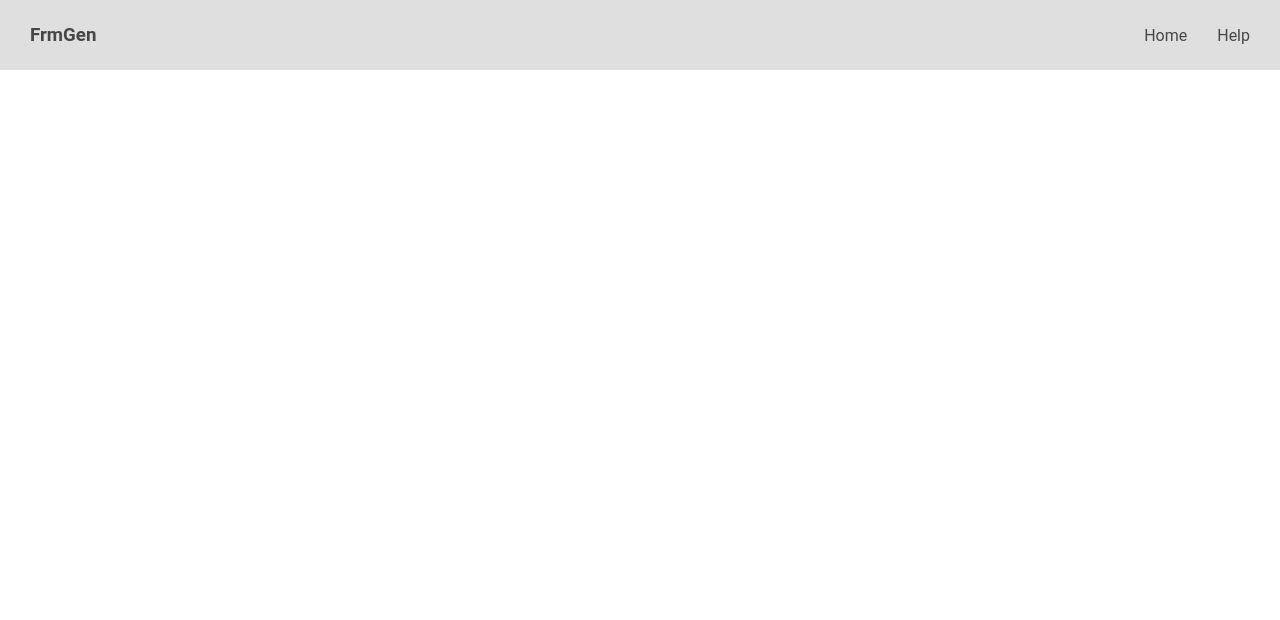
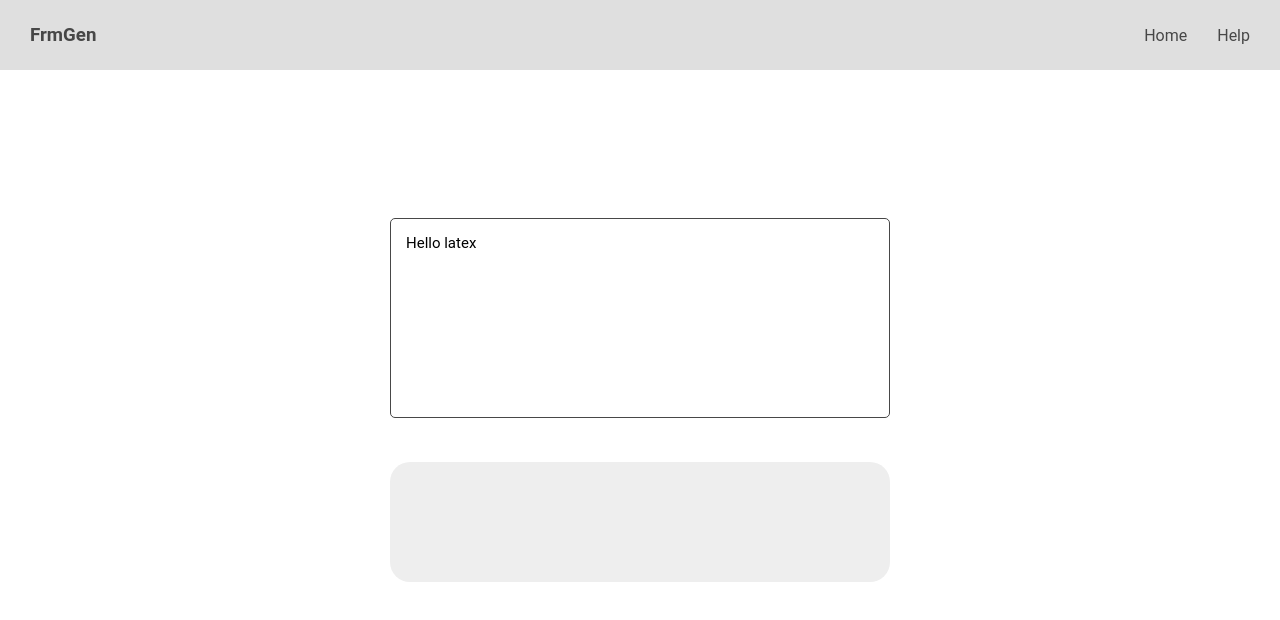
Before and after one commit to Sakamochanq/LaTex-Formula-Generator, a React (Create React App) app: page / in a window 1280 px wide. Shown: the top 620 px of the page. Built offline with nearby package versions, Linux system fonts and the light colour scheme.

Commit message:
feat: Generatorの見た目の完成

```diff
--- a/src/App.css
+++ b/src/App.css
@@ -14,7 +14,6 @@ body {
 
 header {
   display: flex;
-  position: fixed;
   width: 100%;
   height: 70px;
   background-color: rgb(223, 223, 223);
@@ -39,3 +38,32 @@ header {
 .menu-item a:hover {
   color: #686868;
 }
+
+/* Latex Container */
+
+.latex-container {
+  position: absolute;
+  transform: translate(-50%, -50%);
+  top: 50%;
+  left: 50%;
+}
+
+#inputBox {
+  font-family: 'Roboto', sans-serif;
+  font-size: 15px;
+  resize: none;
+  width: 500px;
+  height: 200px;
+  padding: 15px;
+  border: 1px solid #474747;
+  border-radius: 5px;
+}
+
+.previewBox {
+  margin-top: 40px;
+  width: 500px;
+  height: 120px;
+  background-color: #eeeeee;
+  border-radius: 20px;
+  border: #474747 solid 0px;
+}
--- a/src/App.js
+++ b/src/App.js
@@ -1,10 +1,12 @@
 import Header from './components/Header';
+import Generator from './components/Generator';
 import './App.css';
 
 function App() {
   return (
     <div className="App">
       <Header />
+      <Generator />
     </div>
   );
 }
--- /dev/null
+++ b/src/components/Generator.js
@@ -0,0 +1,12 @@
+import React from 'react'
+
+const Generator = () => {
+  return (
+    <div className="latex-container">
+        <textarea id="inputBox" >Hello latex</textarea>
+        <div className="previewBox"></div>
+    </div>
+  )
+}
+
+export default Generator
```
